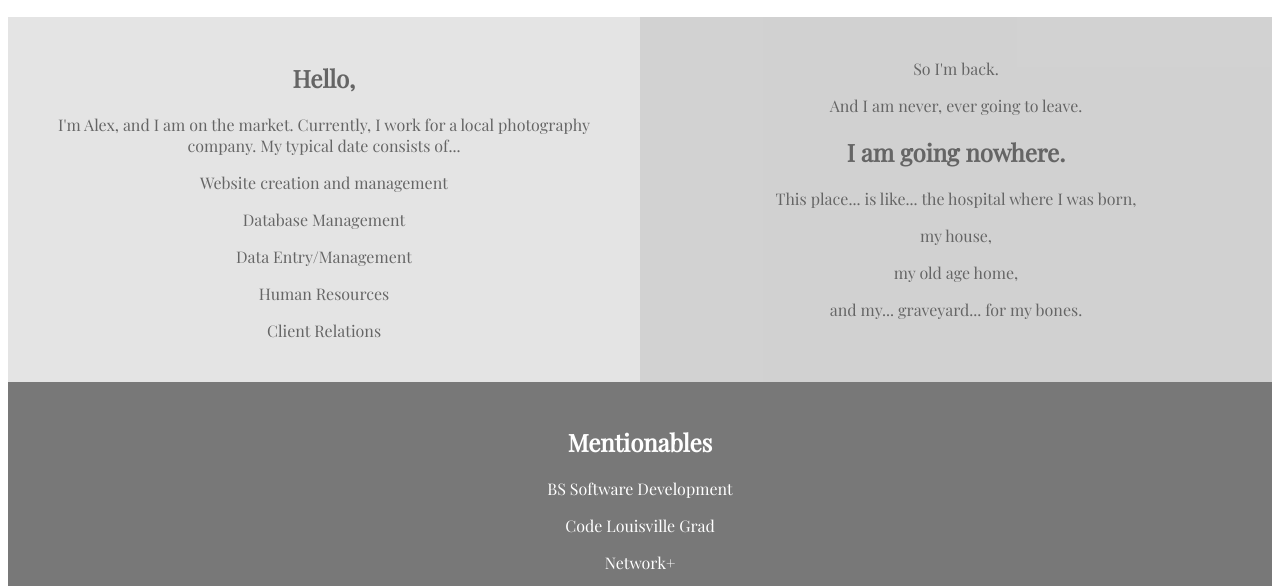
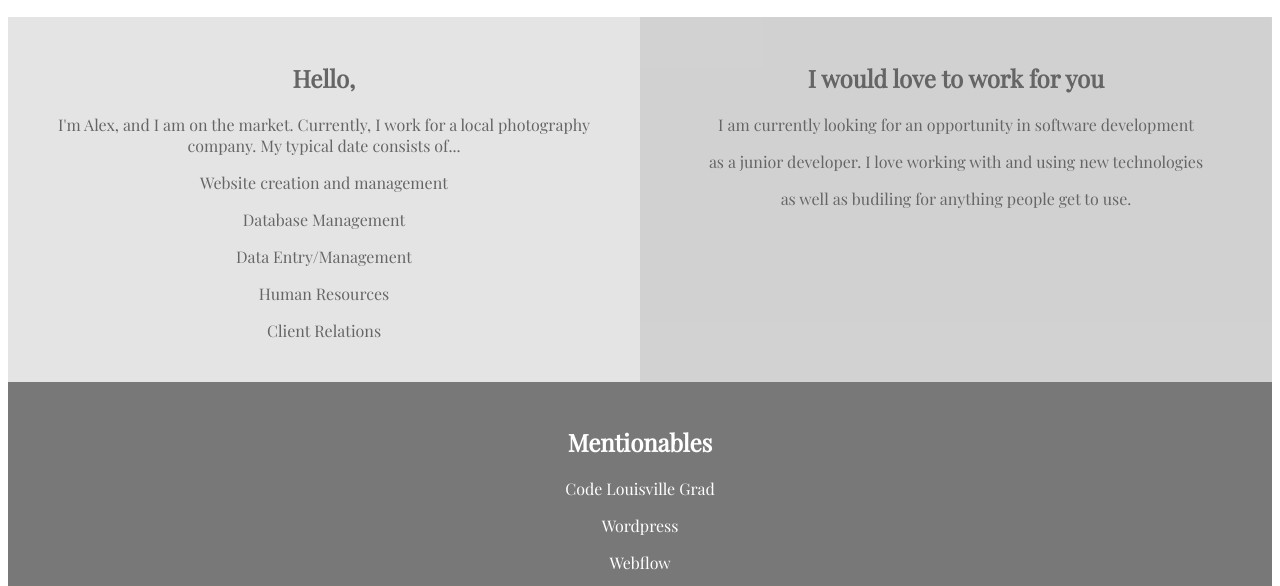
Before and after one commit to alexclark4121/alexclarkdotorg, a plain HTML site: page index.html in a window 1280 px wide. Shown: the part 188-774 px from the top of the page. Drawn offline with nearby package versions, Linux system fonts and the light colour scheme.

Commit message:
updated portfolio

```diff
--- a/index.html
+++ b/index.html
@@ -51,14 +51,11 @@
 
 
   <article class="content-right">
-
-    <p>So I'm back.</p>
-    <p>And I am never, ever going to leave.</p>
-    <h2>I am going nowhere.</h2>
-    <p>This place... is like... the hospital where I was born,</p>
-    <p>my house,</p>
-    <p>my old age home,</p>
-    <p>and my... graveyard... for my bones.</p>
+    <span class="hello"><h2>I would love to work for you</h2>
+    <p>I am currently looking for an opportunity in software development</p>
+    <p>as a junior developer.  I love working with and using new technologies </p>
+    <p>as well as budiling for anything people get to use.</p>
+    </span>
   </article>
 </section>
 
@@ -100,9 +97,10 @@
 
 <div class="pre-footer">
   <h2>Mentionables</h2>
-  <p>BS Software Development</p>
+  <!-- <p>BS Software Development</p> -->
   <p>Code Louisville Grad</p>
-  <p>Network+</p>
+  <p>Wordpress</p>
+  <p>Webflow</p>
   <p>A+</p>
   <p>CIW Site Development Associate</p>
 
```
